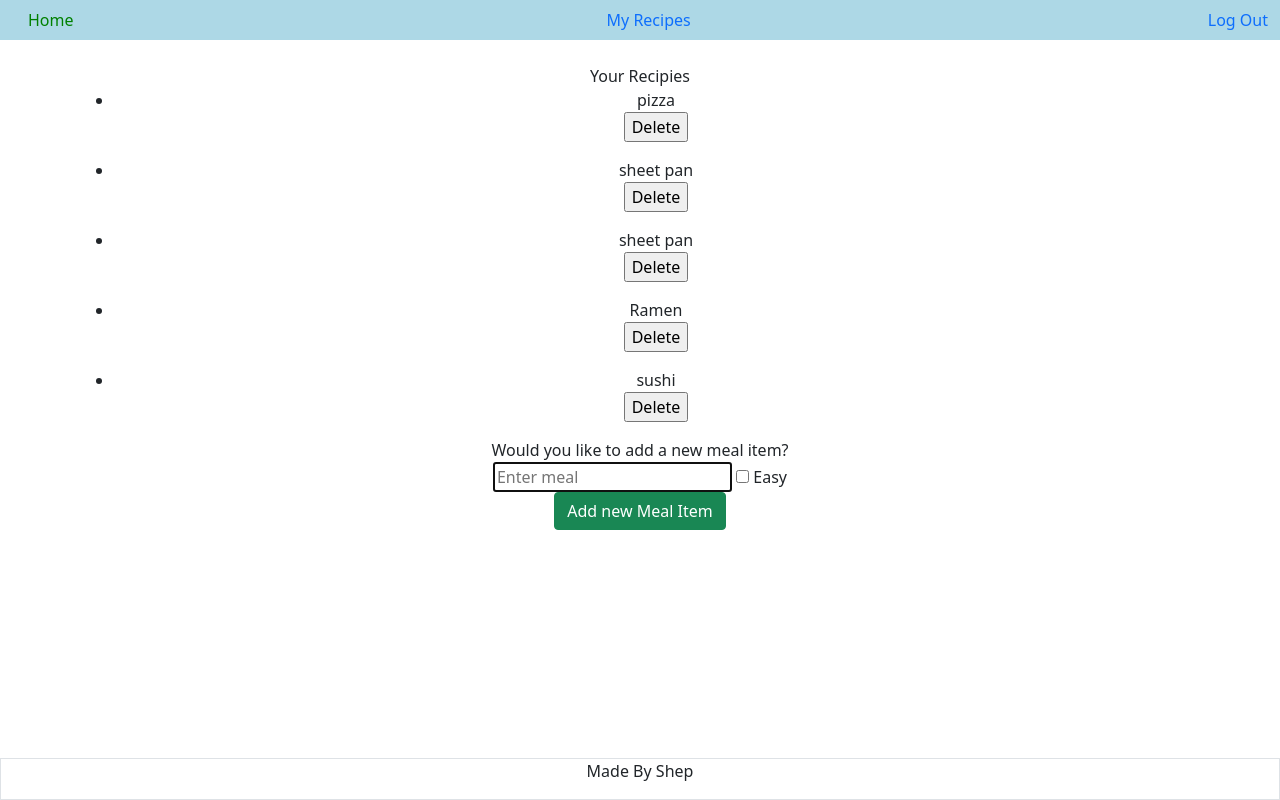
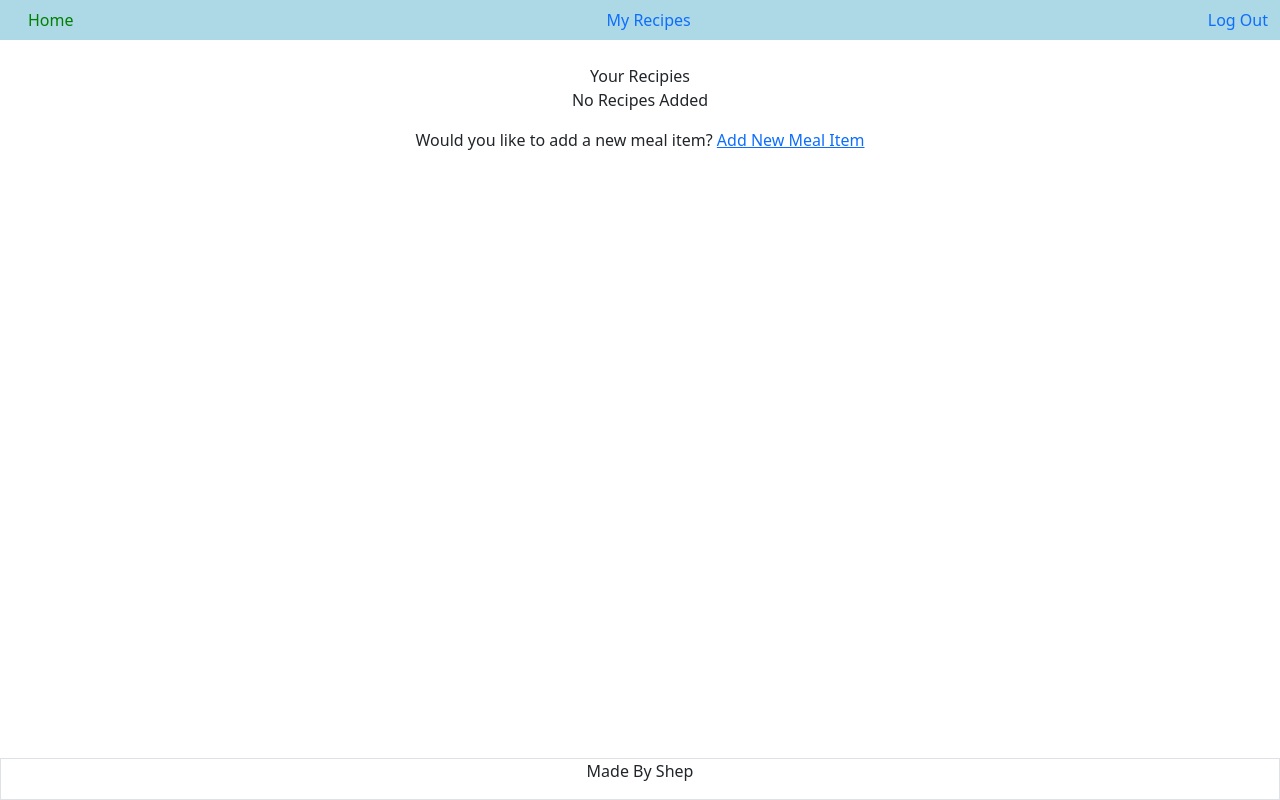
Before and after one commit to zshep/meal_finder, a Flask app: page /add_meal in a window 1280 px wide. Run offline with Flask 3, Linux system fonts and the light colour scheme; a user stored in the database is signed in; data comes from the database, SQL or seed files in the repository; both versions use the stored data as it was after the commit.

Commit message:
going to restructure db again. going to add in new table. Did create add_food.html and restructured food.html.

```diff
--- a/app.py
+++ b/app.py
@@ -16,9 +16,6 @@
 Session(app)
 
 
-
-
-
 #creating login_requirement to view food pages
 def login_required(f):
     @wraps(f)
@@ -27,8 +24,6 @@
             return redirect("/login")
         return f(*args, **kwargs)
     return decorated_function
-
-
 
 #home route
 @app.route("/")
@@ -44,6 +39,7 @@
 
     return render_template("index.html", user_name = user_name)
 
+#login route
 @app.route("/login", methods = ["GET","POST"])
 def login():
     # GET Route
@@ -100,13 +96,14 @@
     #redirect to main page
     return redirect("/")
 
+#logout route
 @app.route("/logout")
 def logout():
     #end session for username
     session.clear()
 
     return redirect("/")
-
+# register route
 @app.route("/register", methods= ["GET", "POST"])
 def register():
 
@@ -171,34 +168,46 @@
 
         return render_template("/login.html")
 
+#show meal route
+@app.route("/show_meal", methods =["GET"])
+@login_required
+def show_meal():
+    #grab the users meal items from DB
+    db = get_db()
+    res = db.cursor().execute("SELECT meal_name FROM meal_items WHERE person_id = (?)", [session['user_id']])
+    user_meals = res.fetchall()
+    print(user_meals)
+
+    recipes = db.cursor().execute("SELECT meal_name FROM meal_items")
+
+    all_meals = recipes.fetchall()
+    print(all_meals)
+
+
+    #empty list to hold meals
+    user_meal_list = []
+    for meal in user_meals:
+        #print(meal[0])
+        user_meal_list.append(meal[0])
+
+
+    db.close()
+
+    #grab all of the meals items for DB
 
 
 
 
+    return render_template("/food.html", meal_list = meal_list)
+
+# add meal  route
 @app.route("/add_meal", methods =["GET", "POST"] )
 @login_required
 def add_meal():
     #handling Get request
     if request.method == "GET":
 
-        #grab the users meal items from DB
-
-        db = get_db()
-        res = db.cursor().execute("SELECT meal_name FROM meal_items WHERE person_id = (?)", [session['user_id']])
-        meals = res.fetchall()
-        print(meals)
-
-
-        #empty list to hold meals
-        meal_list = []
-        for meal in meals:
-            print(meal[0])
-            meal_list.append(meal[0])
-
-        print(meal_list)
-        db.close()
-
-        return render_template("/food.html", meal_list = meal_list)
+        return render_template("/food.html")
     #handling Post request
     else:
         meal_name = request.form.get("mealname")
@@ -216,11 +225,13 @@
 
         return render_template("/food.html")
 
+#delete meal route
 @app.route("/delete_meal", methods = ["DELETE"])
 @login_required
 def delete_meal():
     print("delete meal button was pressed")
-
+    meal_remove = request.form.get("")
+    #
 
     return render_template("food.html")
 
--- a/templates/food.html
+++ b/templates/food.html
@@ -23,18 +23,7 @@
 
         <div class="justify-content-center">
             <h8>Would you like to add a new meal item?</h8>
-            <form action="/add_meal" method ="post">
-                <div>
-                    <input autocomplete="off" type ="text" autofocus name = "mealname" placeholder="Enter meal">
-                    <input type="checkbox" name="easy">
-                    <label>Easy</label>
-
-                </div>
-                <button type="submit" class="btn btn-success"> Add new Meal Item</button>
-
-
-
-            </form>
+            <a href ="/add_food">Add New Meal Item</a>
         </div>
 
 
```
Also changed, not shown: templates/add_food.html (added, +24 -0 lines), foods.db, 2 other files.
